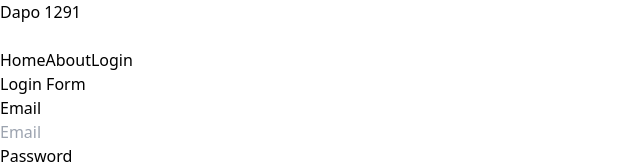
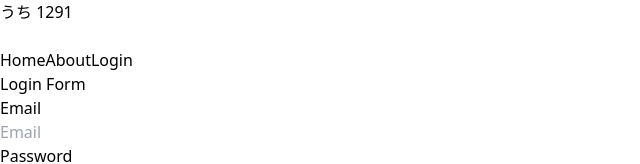
Before and after one commit to taufiqzarif/dapo-x, a React (Create React App) app in the folder frontend/: page /login in a window 1280 px wide. Shown: the top 164 px of the page, without its empty margins (0-640 px from the left). Built offline with nearby package versions, Linux system fonts and the light colour scheme.

Commit message:
change navbar name and modified auth middleware

```diff
--- a/frontend/src/components/Navbar.jsx
+++ b/frontend/src/components/Navbar.jsx
@@ -30,7 +30,7 @@
   return (
     <nav className='flex items-center justify-between flex-wrap bg-neutral-800 p-6'>
       <div className='flex items-center flex-shrink-0 text-white mr-6'>
-        <span className='font-semibold text-xl tracking-tight'>Dapo 1291</span>
+        <span className='font-semibold text-xl tracking-tight'>うち 1291</span>
       </div>
       <div className='block lg:hidden'>
         <button className='flex items-center px-3 py-2 border rounded text-white border-teal-400 hover:text-white hover:border-white'>
```
Also changed, not shown: 1 other file (tests, documents, lock files or other folders).
